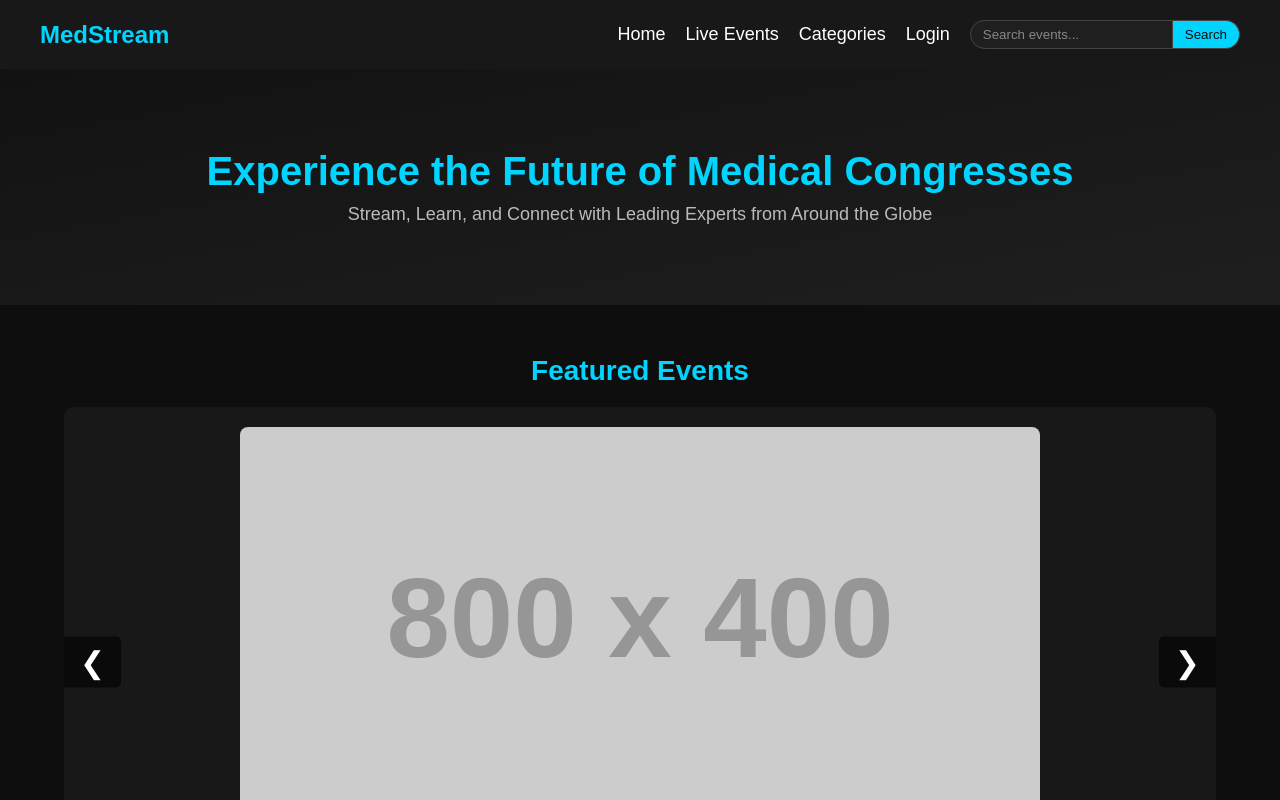
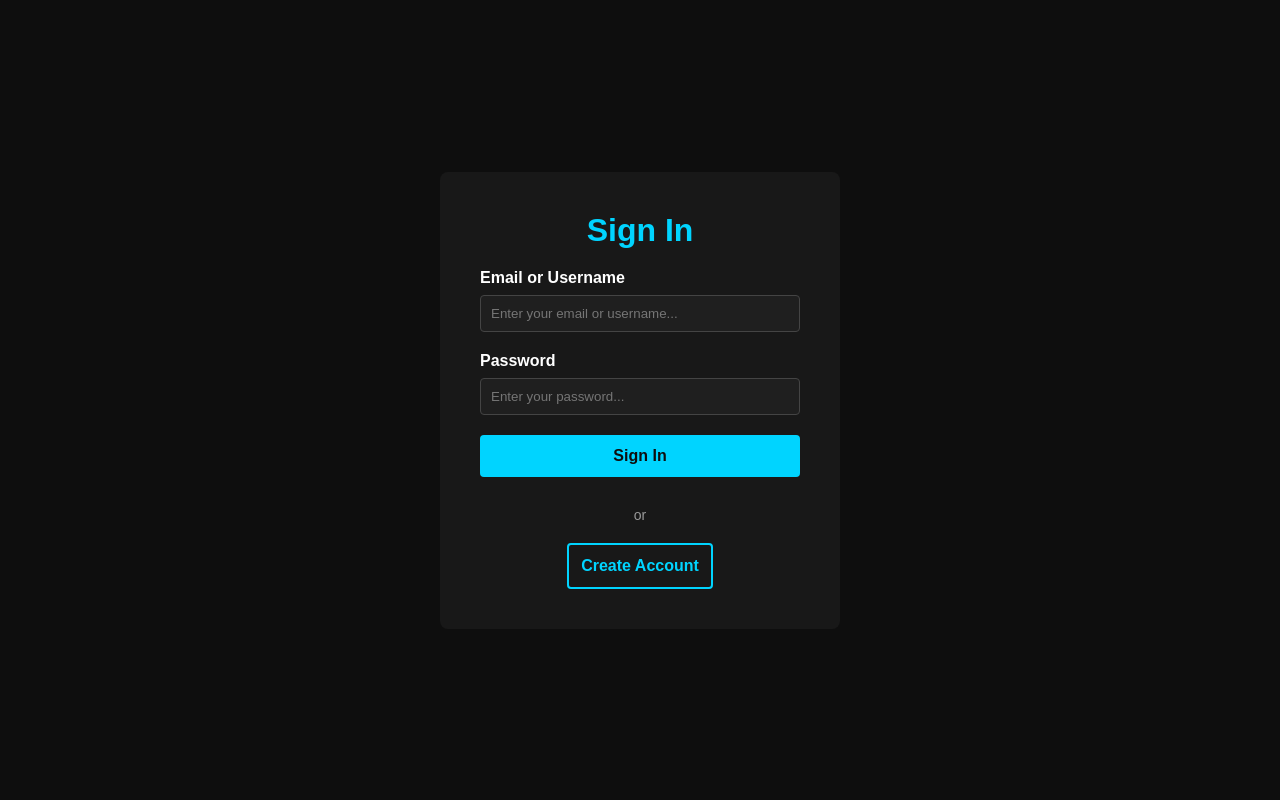
Before and after one commit to MaunnCl/Alexandrie_library, a React (Vite) app in the folder Frontend/: page /login in a window 1280 px wide. Shown: the top 800 px of the page. Built offline with nearby package versions, Linux system fonts and the light colour scheme.

Commit message:
feat: add login page

```diff
--- a/Frontend/src/App.tsx
+++ b/Frontend/src/App.tsx
@@ -1,8 +1,16 @@
-import React from 'react';
+import { BrowserRouter as Router, Routes, Route } from 'react-router-dom';
 import Home from './pages/Home';
+import Login from './pages/Login';
 
 function App() {
-  return <Home />;
+  return (
+    <Router>
+      <Routes>
+        <Route path="/" element={<Home />} />
+        <Route path="/login" element={<Login />} />
+      </Routes>
+    </Router>
+  );
 }
 
 export default App;
--- /dev/null
+++ b/Frontend/src/pages/Login.tsx
@@ -0,0 +1,36 @@
+import React from 'react';
+import '../styles/Login.css';
+
+function Login() {
+  return (
+    <div className="login-page">
+      <div className="login-container">
+        <h2 className="login-title">Sign In</h2>
+
+        <form className="login-form">
+          <label htmlFor="email">Email or Username</label>
+          <input
+            type="text"
+            id="email"
+            placeholder="Enter your email or username..."
+          />
+
+          <label htmlFor="password">Password</label>
+          <input
+            type="password"
+            id="password"
+            placeholder="Enter your password..."
+          />
+
+          <button type="submit" className="login-button">Sign In</button>
+        </form>
+
+        <div className="login-divider">or</div>
+
+        <button className="signup-button">Create Account</button>
+      </div>
+    </div>
+  );
+}
+
+export default Login;
--- /dev/null
+++ b/Frontend/src/styles/Login.css
@@ -0,0 +1,92 @@
+.login-page {
+    background-color: #0e0e0e;
+    min-height: 100vh;
+    display: flex;
+    align-items: center;
+    justify-content: center;
+    padding: 20px;
+    color: #fff;
+}
+
+.login-container {
+    background-color: #181818;
+    padding: 40px;
+    border-radius: 8px;
+    width: 100%;
+    max-width: 400px;
+    text-align: center;
+}
+
+.login-title {
+    font-size: 32px;
+    margin-bottom: 20px;
+    color: #00d4ff;
+}
+
+.login-form {
+    display: flex;
+    flex-direction: column;
+    text-align: left;
+}
+
+.login-form label {
+    margin-bottom: 8px;
+    font-weight: bold;
+}
+
+.login-form input {
+    padding: 10px;
+    margin-bottom: 20px;
+    border: 1px solid #444;
+    border-radius: 4px;
+    background-color: #1f1f1f;
+    color: #fff;
+}
+
+.login-button {
+    padding: 12px;
+    background-color: #00d4ff;
+    border: none;
+    border-radius: 4px;
+    color: #0e0e0e;
+    font-size: 16px;
+    font-weight: bold;
+    cursor: pointer;
+    margin-bottom: 10px;
+}
+
+.login-button:hover {
+    background-color: #00b0d4;
+}
+
+.login-divider {
+    margin: 20px 0;
+    color: #999;
+    font-size: 14px;
+}
+
+.signup-button {
+    padding: 12px;
+    background-color: transparent;
+    color: #00d4ff;
+    border: 2px solid #00d4ff;
+    border-radius: 4px;
+    font-size: 16px;
+    cursor: pointer;
+    font-weight: bold;
+}
+
+.signup-button:hover {
+    background-color: #00d4ff;
+    color: #0e0e0e;
+}
+
+@media (max-width: 480px) {
+    .login-title {
+        font-size: 24px;
+    }
+
+    .login-container {
+        padding: 20px;
+    }
+}
```
